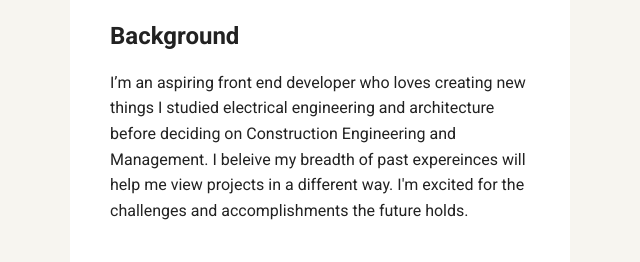
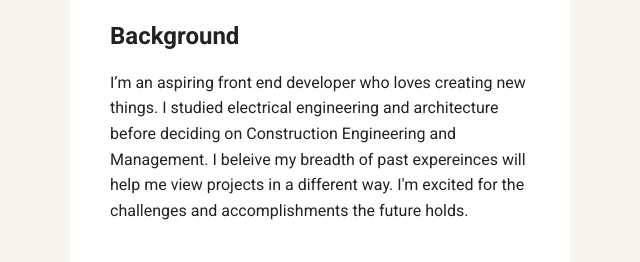
Before and after one commit to jaevinciri/First-Website, a plain HTML site: page portfolio_update_v1/index.html in a window 1280 px wide. Shown: the part 538-800 px from the top of the page, 20-660 px from the left. Drawn offline with Linux system fonts and the light colour scheme; a web font is replaced by a local one.

Commit message:
Minor Updates

```diff
--- a/portfolio_update_v1/index.html
+++ b/portfolio_update_v1/index.html
@@ -25,7 +25,7 @@
     <main class="flex">
       <div class="card">
         <h2>Background</h2>
-        <p>I’m an aspiring front end developer who loves creating new things I studied electrical engineering and architecture before deciding on Construction Engineering and Management. I beleive my breadth
+        <p>I’m an aspiring front end developer who loves creating new things. I studied electrical engineering and architecture before deciding on Construction Engineering and Management. I beleive my breadth
         of past expereinces will help me view projects in a different way. I'm excited for the challenges and accomplishments the future holds.
       </p>
       </div>
```
Also changed, not shown: 2 other files.
